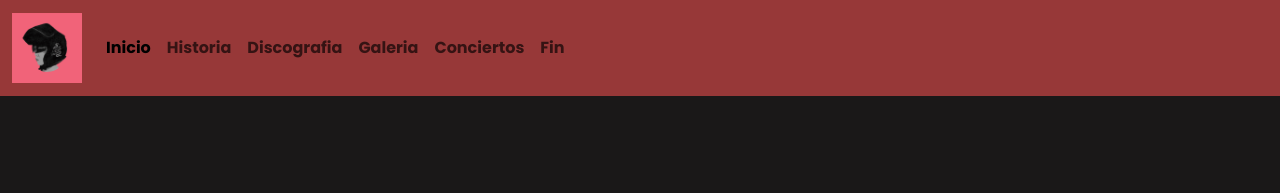
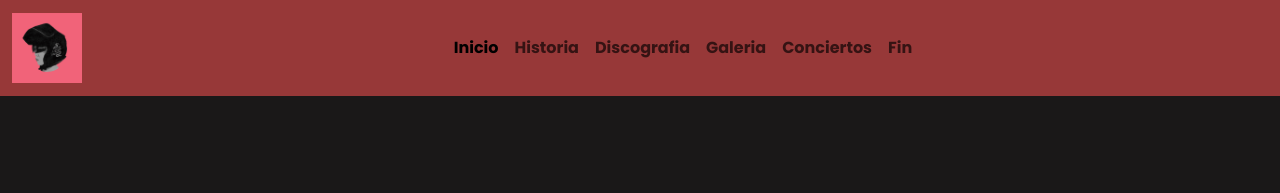
Before and after one commit to LucaGorriti/Proyectos, a website: page pages/galeria.html in a window 1280 px wide. Shown: the top 193 px of the page. Drawn offline with nearby package versions, Linux system fonts and the light colour scheme.

Commit message:
Correcciones

```diff
--- a/CSS/style.css
+++ b/CSS/style.css
@@ -23,6 +23,33 @@
 
 
 /* NAV */
+
+.nav-link{
+    position: relative;
+}
+
+/* .nav-link:hover{
+    text-decoration: underline;
+
+} */
+
+.nav-link::after{
+    content:"";
+    transition: all 0.2s;
+    opacity: 0;
+    height: 2px;
+    width: 100%;
+    background-color: rgb(5, 7, 0);
+    position: absolute;
+    bottom: 0;
+    left: 0;
+
+}
+
+.nav-link:hover::after{
+    opacity: 1;
+}
+
 
 .container-fluid img{
     transition: all 0.3s;
@@ -288,6 +315,7 @@ transform: scale(1.2);
 /* GALERIA */
 .body_galeria{
     background-color: rgb(26, 24, 24) ;
+    color: #ccc;
 }
 
 .main_galeria{
@@ -299,6 +327,7 @@ transform: scale(1.2);
 /* CONCIERTOS */
 .body_conciertos{
     background-color: rgb(26, 24, 24) ;
+    color: #ccc;
 }
 
 .main_conciertos{
--- a/pages/galeria.html
+++ b/pages/galeria.html
@@ -20,7 +20,7 @@
             <span class="navbar-toggler-icon"></span>
           </button>
           <div class="collapse navbar-collapse" id="navbarSupportedContent">
-            <ul class="navbar-nav me-auto mb-2 mb-lg-0">
+            <ul class="navbar-nav mx-auto">
               <li class="nav-item">
                 <a class="nav-link active" aria-current="page" href="../index.html">Inicio</a>
               </li>
```
Also changed, not shown: index.html (+1 -1 lines), pages/conciertos.html (+1 -1 lines), pages/discografia.html (+1 -1 lines), pages/historia.html (+1 -1 lines).
